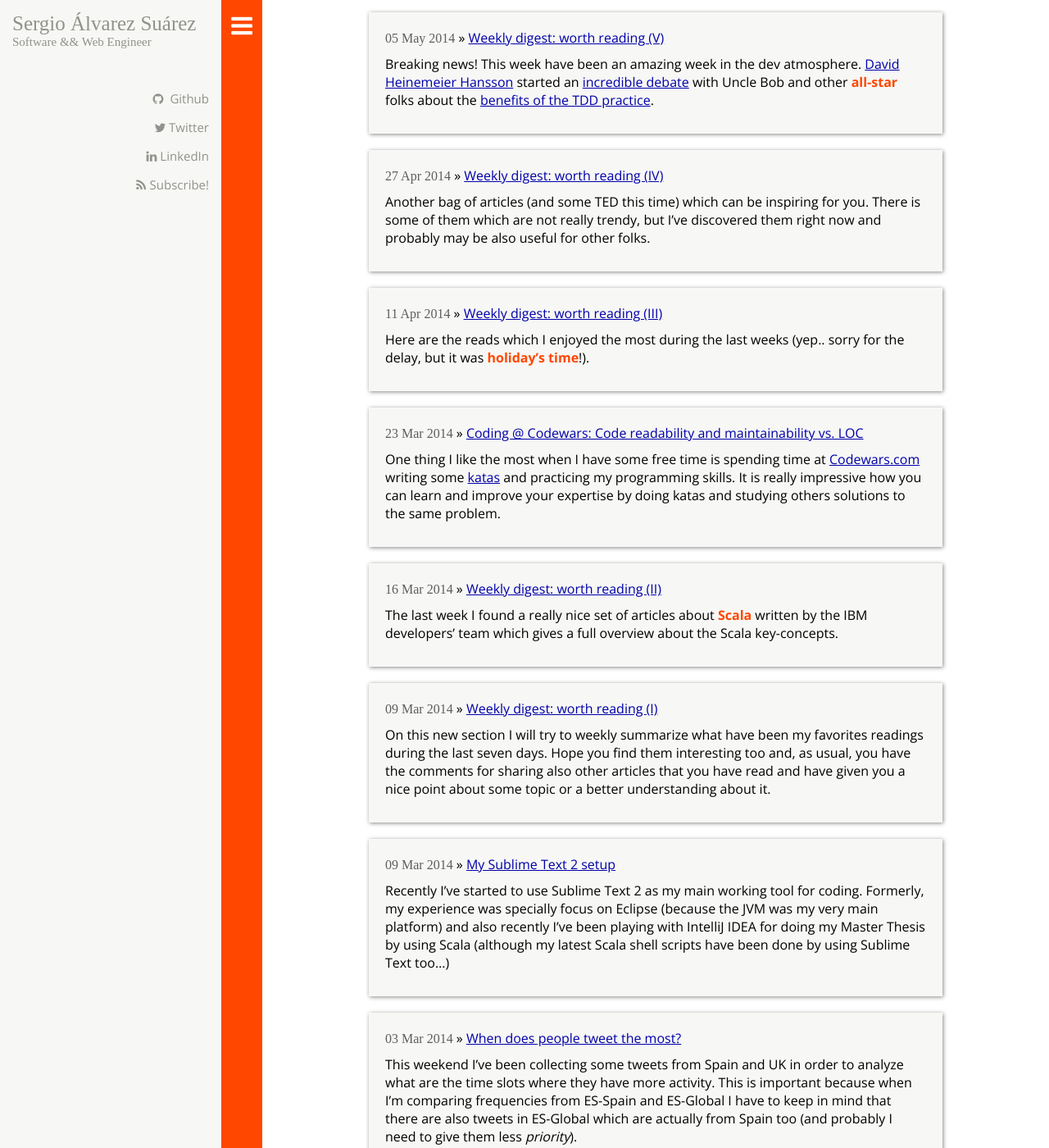
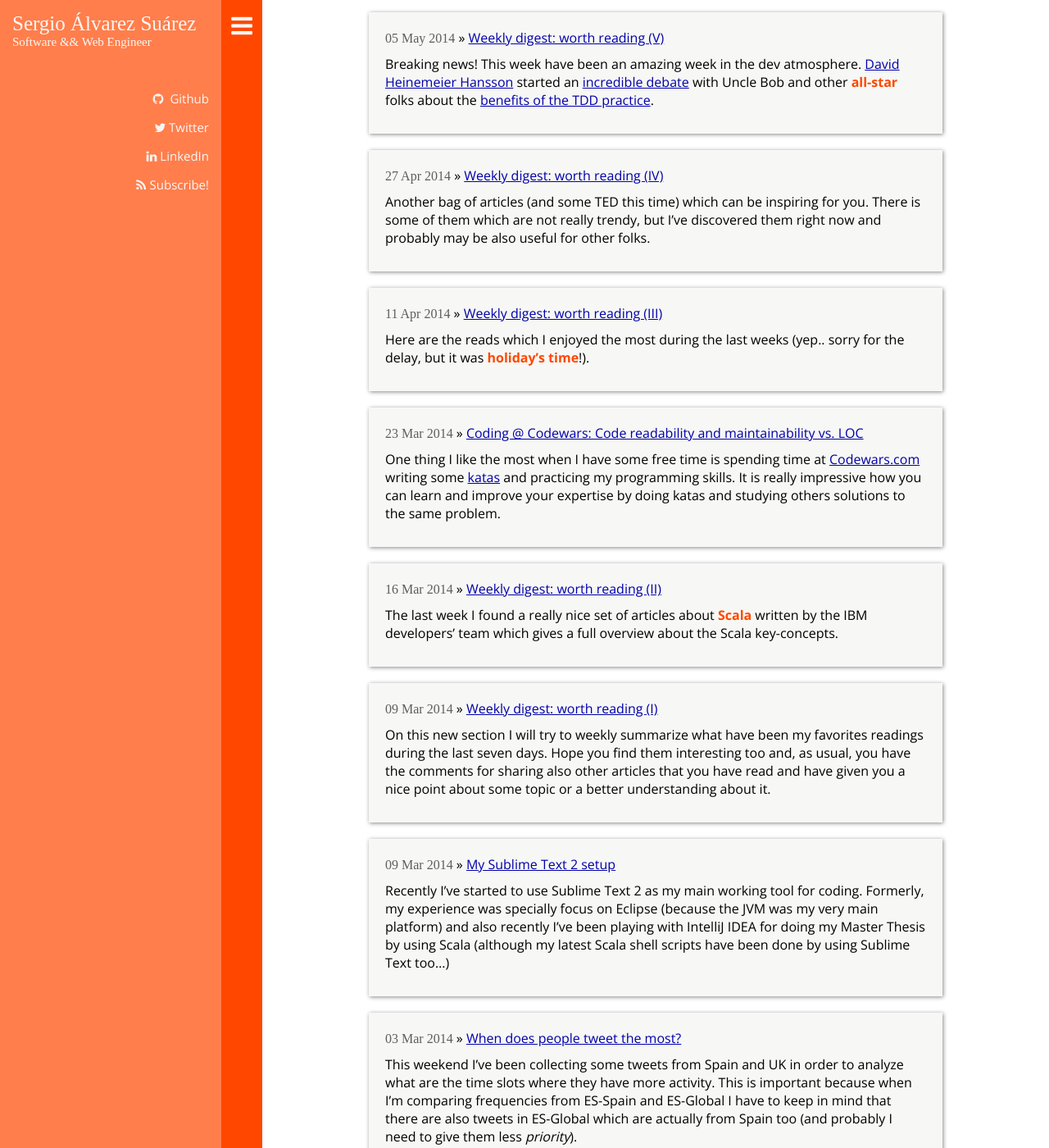
Before and after one commit to sergioalvz/sergioalvz.github.io, a Jekyll site: the page built from index.html, in a window 1280 px wide and 1400 px high. Shown: the whole window at 82% size. Built offline with Jekyll 4.4.1, drawn with Linux system fonts in a browser that asks for light colours; nearby versions of some CDN libraries; some web fonts are replaced; Markdown is read by kramdown in place of the engine named in the settings; the list of posts is cut into pages by our own code.

Commit message:
Improve colours and weird condition

```diff
--- a/css/main.css
+++ b/css/main.css
@@ -20,7 +20,7 @@ a:visited  { color: #a0a; }
 }
 
 .menu-slider a {
-  color: rgb(255, 255, 255);
+  color: rgb(247, 247, 245);
   display: block;
   font-size: 30px;
   text-align: center;
@@ -37,7 +37,7 @@ a:visited  { color: #a0a; }
  *  ==================================
  */
 .side-menu {
-  background-color: rgb(247, 247, 245);
+  background-color: #FF7E4C;
   font-family: 'Patua One', cursive;
   height: 100%;
   left: 0;
@@ -47,13 +47,23 @@ a:visited  { color: #a0a; }
   width: 240px;
 }
 
+.side-menu a {
+  -webkit-transition: all .25s;
+  -moz-transition: all .25s;
+  -o-transition: all .25s;
+  transition: all .25s;
+}
+
+.side-menu a:hover {
+  color: #6D1E00;
+}
+
 h1   { font-size: 25px; font-weight: 400; }
-h1 a { color: rgb(146, 146, 139); }
-h1 a:link, h1 a:visited { color: rgb(146, 146, 139); text-decoration: none; }
-h1 a:hover { color: #ff4700; }
+h1 a { color: rgb(247, 247, 245); }
+h1 a:link, h1 a:visited { color: rgb(247, 247, 245); text-decoration: none; }
 
 .about {
-  color: rgb(146, 146, 139);
+  color: rgb(247, 247, 245);
   font-size: 15px;
   margin-bottom: 50px;
 }
@@ -70,11 +80,9 @@ nav ul li {
 }
 
 nav a, nav a:link, nav a:visited {
-  color: rgb(146, 146, 139);
+  color: rgb(247, 247, 245);
   text-decoration: none;
 }
-
-nav a:hover { color: #ff4700; }
 /* =================================== */
 
 
--- a/javascript/basic.js
+++ b/javascript/basic.js
@@ -11,7 +11,7 @@ var installSideMenuBar = function() {
 };
 
 var isSideBarMenuDisplayed = function() {
-  return $('.side-menu').css('left') === '-270px';
+  return $('.side-menu').css('left') !== '-270px';
 };
 
 var showSideBarMenu = function() {
@@ -47,9 +47,9 @@ $(document).ready(function(){
 
   $('.menu-slider').click(function(event) {
     if(isSideBarMenuDisplayed()) {
+      collapseSideBarMenu();
+    }else {
       showSideBarMenu();
-    }else {
-      collapseSideBarMenu();
     }
   });
 });
```
